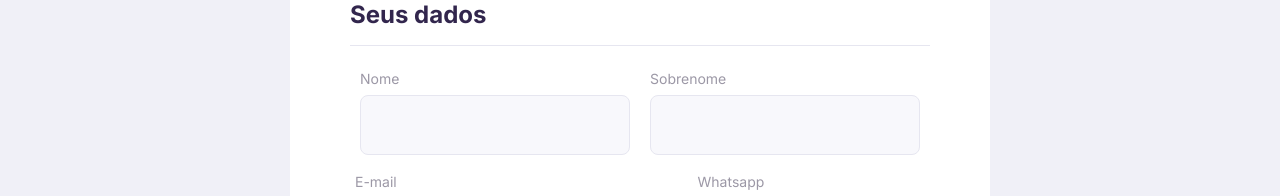
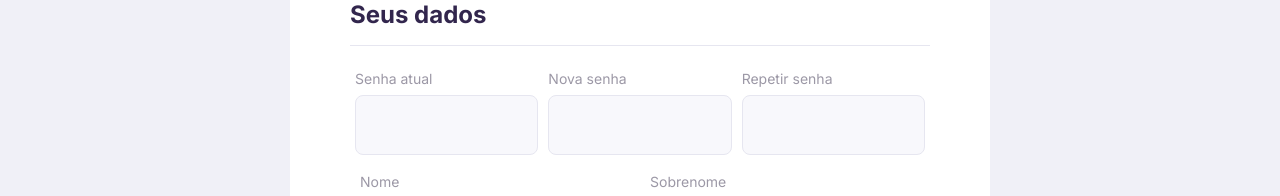
Before and after one commit to erik-ferreira/proffy-2.0, a React (Create React App) app in the folder web/: page /teacher-profile in a window 1280 px wide. Shown: the part 496-692 px from the top of the page. Built offline with nearby package versions, Linux system fonts and the light colour scheme.

Commit message:
necessary updates performed

```diff
--- a/web/src/pages/CreateRegister/index.tsx
+++ b/web/src/pages/CreateRegister/index.tsx
@@ -1,30 +1,15 @@
-import React, { useState, FormEvent } from 'react'
-import { FiEyeOff, FiEye } from 'react-icons/fi'
+import React, { FormEvent } from 'react'
 import { HiOutlineArrowNarrowLeft } from 'react-icons/hi'
 import { useHistory } from 'react-router-dom'
 
 import PageHeader from '../../components/PageHeader'
 import Input from '../../components/Input'
+import InputPassword from '../../components/InputPassword'
 
 import './style.css'
 
 function CreateRegister() {
   const history = useHistory()
-
-  const [toggleInputType, setToggleInputType] = useState('password')
-  const [togglePassword, setTogglePassword] = useState(false)
-
-  function handleTogglePassword(event: FormEvent) {
-    event.preventDefault()
-
-    setTogglePassword(togglePassword ? false : true)
-
-    if(toggleInputType === 'password') {
-      setToggleInputType('text')
-    } else {
-      setToggleInputType('password')
-    }
-  }
 
   function handleNavigateToPageLanding(event: FormEvent) {
     event.preventDefault()
@@ -69,14 +54,7 @@ function CreateRegister() {
             <Input label="Nome" type="text" />
             <Input label="Sobrenome" type="text" />
             <Input label="E-mail" type="email" />
-            <Input label="Senha" type={toggleInputType}>
-              <button  onClick={handleTogglePassword}>
-                {togglePassword
-                  ? <FiEyeOff size={22} color="#8257E5" />
-                  : <FiEye size={22} color="#9C98A6" />
-                }
-              </button>
-            </Input>
+            <InputPassword />
           </div>
 
           <button type="submit">Concluir cadastro</button>
--- a/web/src/pages/TeacherProfile/index.tsx
+++ b/web/src/pages/TeacherProfile/index.tsx
@@ -1,15 +1,13 @@
 import React from 'react'
-
+import AboutClass from '../../components/AboutClass'
+import Fieldset from '../../components/Fieldset'
+import Footer from '../../components/Footer'
+import InputProfileTeacher from '../../components/InputProfileTeacher'
+import ScheduleItem from '../../components/ScheduleItem'
+import Textarea from '../../components/Textarea'
 import TopBar from '../../components/TopBar'
-import InputProfileTeacher from '../../components/InputProfileTeacher'
-import Textarea from '../../components/Textarea'
-import Select from '../../components/Select'
-import ScheduleItem from '../../components/ScheduleItem'
-import Footer from '../../components/Footer'
 
 import './style.css'
-import Fieldset from '../../components/Fieldset'
-import AboutClass from '../../components/AboutClass'
 
 function TeacherProfile() {
   const avatar = "https://avatars.githubusercontent.com/u/70786024?v=4"
@@ -29,6 +27,26 @@ function TeacherProfile() {
         <form>
           <Fieldset legend="Seus dados">
             <div className="input-group">
+              <div className="input-password">
+                <InputProfileTeacher
+                  name="currentPassword"
+                  label="Senha atual"
+                  type="password"
+                />
+
+                <InputProfileTeacher
+                  name="newPassword"
+                  label="Nova senha"
+                  type="password"
+                />
+
+                <InputProfileTeacher
+                  name="repeatPassword"
+                  label="Repetir senha"
+                  type="password"
+                />
+              </div>
+
               <div className="input-group-name">
                 <InputProfileTeacher
                   name="name"
--- a/web/src/pages/TeacherProfile/style.css
+++ b/web/src/pages/TeacherProfile/style.css
@@ -89,6 +89,16 @@
     padding: 5.8rem 3.6rem;
   }
 
+  .input-group .input-password {
+    display: flex;
+    align-items: center;
+    justify-content: space-evenly;
+  }
+
+  .input-group .input-password > div {
+    margin: 0 0.5rem;
+  }
+
   .input-group-name {
     padding: 0;
   }
```
